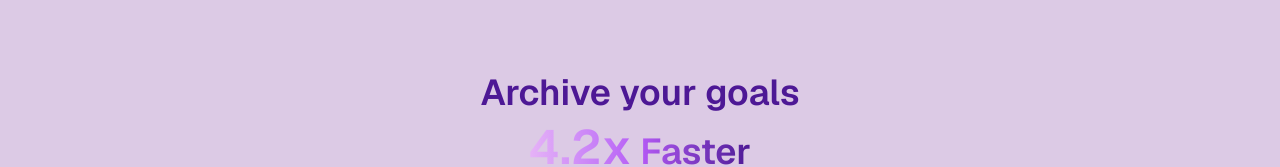
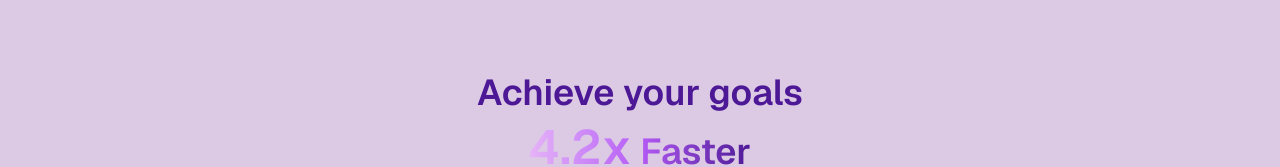
Before and after one commit to I2S9/HabitPal, a Next.js app: page / in a window 1280 px wide. Shown: the part 578-745 px from the top of the page. Built offline with nearby package versions, Linux system fonts and the light colour scheme.

Commit message:
Update home page text

```diff
--- a/src/app/page.tsx
+++ b/src/app/page.tsx
@@ -242,7 +242,7 @@ export default function Home() {
         </section>
         <div className="mx-auto mt-12 max-w-3xl text-center">
           <p className="text-3xl font-semibold leading-tight text-[#4D1895] sm:text-4xl">
-            Archive your goals
+            Achieve your goals
           </p>
           <p className="mt-2 text-3xl font-semibold leading-tight sm:text-4xl">
             <span className="bg-linear-to-r from-[#E6B3F7] via-[#B55AF5] to-[#4D1895] bg-clip-text text-transparent">
```
